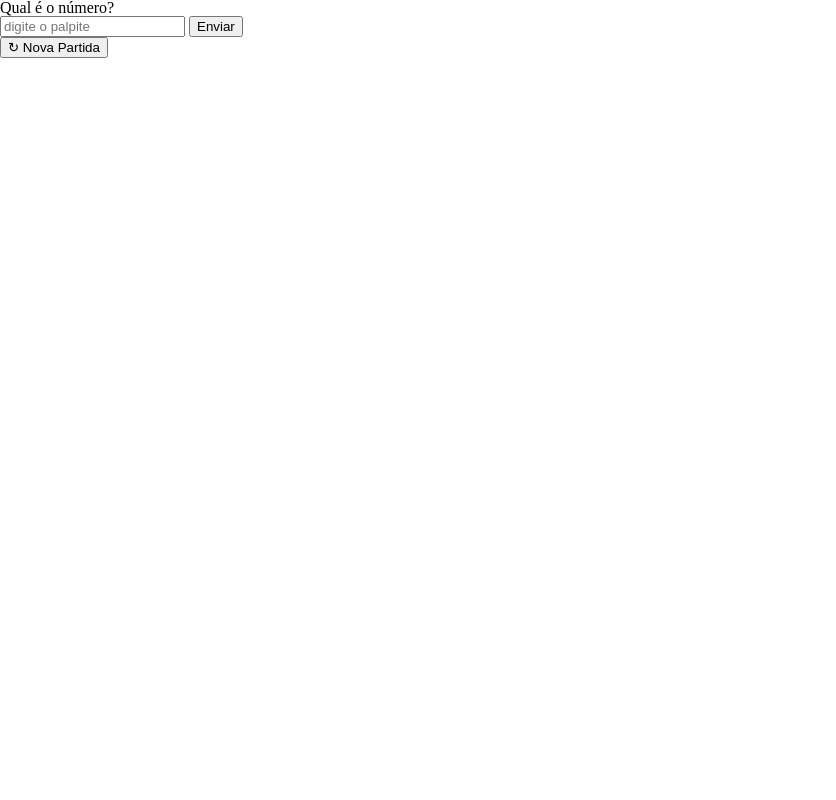
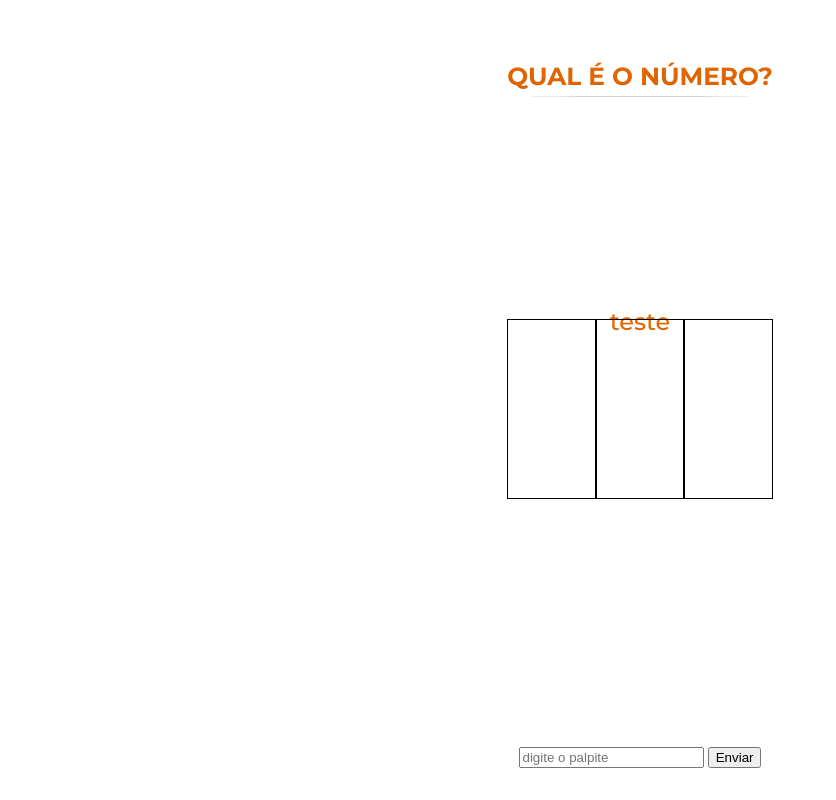
Before and after one commit to christenLeo/guess-the-number, a plain HTML site: page index.html in a window 1280 px wide. Shown: the whole page, without its empty margins (0-836 px from the left). Drawn offline with Linux system fonts and the light colour scheme.

Commit message:
Savin progress - did some stylizations, next continue

```diff
--- a/assets/css/style.css
+++ b/assets/css/style.css
@@ -1,32 +1,105 @@
 /*VARIABLES*/
-:root{}
+:root{
+    /*font-imports:*/
+    --font: 'Montserrat', sans-serif;;
+}
 
 /*APPLY-TO-ALL*/
-.pg{}
+.pg{
+    overflow: hidden;
+    display: flex;
+    justify-content: center;
+    align-items: center;
+    height: 100vh;
+    padding: 2rem;
+    font-family: var(--font);
+}
+
+.divider{
+    height: 1px;
+    border-radius: 100%;
+    width: 85%;
+    background: lightgrey;
+}
 
 .digit{}
 
 .segments{}
 
-.hide{}
+.hide{
+    display: none;
+}
 
 .on{}
 
 /*CARD*/
-.contentCard{}
+.contentCard{
+    height: 100%;
+    display: flex;
+    flex-direction: column;
+    align-items: center;
+    justify-content: space-between;
+}
 
 
 /*CARD-HEADER*/
-.contentCard__head{}
+.contentCard__head{
+    display: flex;
+    flex-direction: column;
+    align-items: center;
+    justify-content: center;
+}
 
-.head__title{}
+.head__title{
+    font-size: 1.55rem;
+    text-transform: uppercase;
+    background: -webkit-linear-gradient(#EF6C00, #DB6300);
+    -webkit-background-clip: text;
+    -webkit-text-fill-color: transparent;
+    font-weight: 700;
+    padding-top: 2rem;
+    margin-bottom: 0.45rem;
+}
 
 /*CARD-MAIN-CONTENT*/
-.contentCard__numBox{}
+.contentCard__numBox{
+    height: 70%;
+    width: 100%;
+    display: flex;
+    flex-direction: column;
+    justify-content: center;
+    position: relative;
+}
+.numBox__title{
+    width: 100%;
+    margin-bottom: 75%;
+    text-align: center;
+    font-size: 1.5rem;
+    background: -webkit-linear-gradient(#EF6C00, #DB6300);
+    -webkit-background-clip: text;
+    -webkit-text-fill-color: transparent;
+    font-weight: 500;
+}
 
-.digit{}
+.numBox__nums{
+    width: 100%;
+    height: 35%;
+    display: flex;
+    justify-content: center;
+    position: absolute;
+    bottom: 35%;
+}
 
-.segment{}
+.digit{
+    border: 1px solid black;
+    height: 100%;
+    width: 35%;
+}
+
+.segment{
+    background: lightgray;
+
+}
 
 .digit:nth-child(1){}
 
--- a/index.html
+++ b/index.html
@@ -6,6 +6,10 @@
     <meta name="viewport" content="width=device-width, initial-scale=1.0">
     <meta name="author" content="Leo Christen Macedo - leo.christenmacedo@gmail.com">
     <meta name="description" content="Welcome, this funny little game was developed to a test on my front-end skills, especificaly in HTML5, CSS3 and Vanilla JS, I hope that this page help another people who are entering in the development area, so peace and have a good life you all ♥️">
+
+    <link rel="preconnect" href="https://fonts.googleapis.com">
+    <link rel="preconnect" href="https://fonts.gstatic.com" crossorigin>
+    <link href="https://fonts.googleapis.com/css2?family=Montserrat:wght@200;300;400;500;600;700&display=swap" rel="stylesheet">
 
     <link rel="stylesheet" href="./assets/css/reset.css">
     <link rel="stylesheet" href="./assets/css/style.css">
@@ -19,10 +23,15 @@
         <!--Using the semantic HTML tags I made here a base structure of the card where the game is indeed happening-->
         <header class="contentCard__head">
             <h1 class="head__title">Qual é o número?</h1>
+            <div class="divider"></div>
         </header>
 
-        <main class="contenCard__numBox" id="numBox">
+        <main class="contentCard__numBox" id="numBox">
 
+            <!--Here will be displayed the match result-->
+            <h2 class="numBox__title" id="resultText">teste</h2>
+
+            <div class="numBox__nums">
                 <!--All these 'div's are the led digits, and inside of each them there are the led segments, that in CSS and JS will show or not on the screen-->
                 <div class="digit">
                     <div class="segment"></div>
@@ -51,6 +60,7 @@
                     <div class="segment"></div>
                     <div class="segment"></div>
                 </div>
+            </div>
         </main>
 
         <!--Here on the footer of the card I will create a switch using DOM manipulation to set wich container show when the game is happenig and when it ends.-->
@@ -59,7 +69,7 @@
                 <input type="text" placeholder="digite o palpite">
                 <button type="button" id="guessButton">Enviar</button>
             </div>
-            <div class="replayBttnContainer" id="replayBttnBox">
+            <div class="replayBttnContainer hide" id="replayBttnBox">
                 <button type="button" id="replayButton"><span>↻</span> Nova Partida</button>
             </div>
         </footer>
```
Lines whose indentation alone changed are shown as unchanged.
